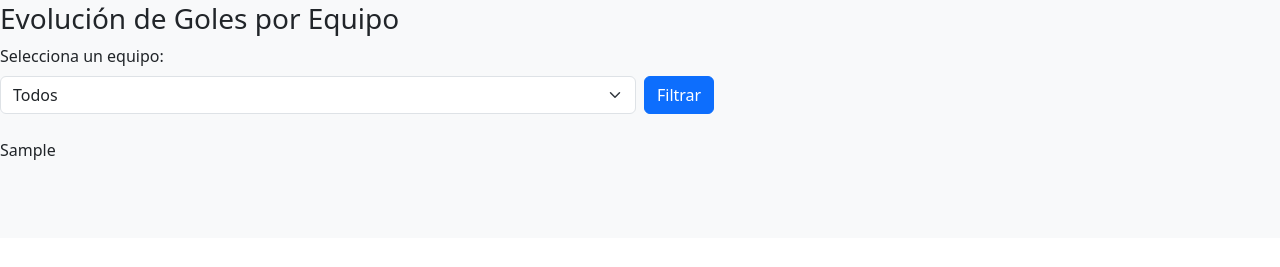
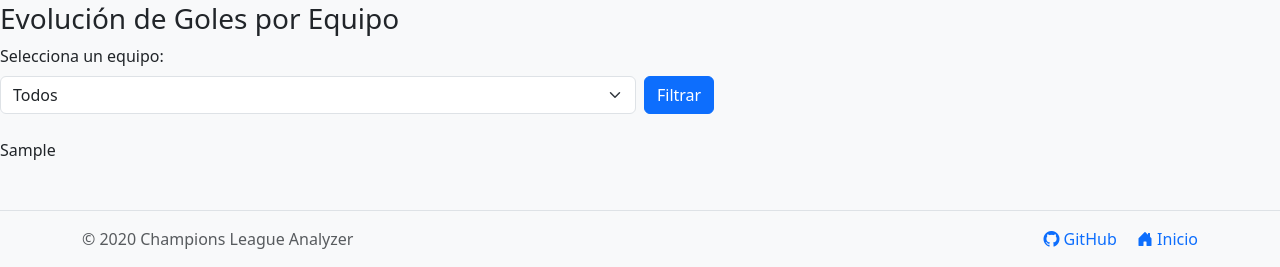
Before and after one commit to cristianriveraxd/Analisis-Predictivo-de-Resultados, a Flask app: template templates/dashboard.html in a window 1280 px wide. Shown: the part 562-829 px from the top of the page. Before the commit the page ends 722 px from the top, so only its background shows below. Run offline with Flask 3, Linux system fonts and the light colour scheme; the template is opened without the code that fills it: most values are stand-ins (such as "Sample title", 1, 10 or a date in 2020).

Commit message:
footer
dasboard

```diff
--- a/templates/dashboard.html
+++ b/templates/dashboard.html
@@ -121,5 +121,29 @@
 </form>
 
 <div>{{ grafico_equipos | safe }}</div>
+ <!-- Footer -->
+    <footer class="bg-light text-center text-lg-start mt-5 border-top">
+      <div class="container py-3">
+        <div class="row align-items-center">
+          <div class="col-md-6 text-md-start text-center mb-2 mb-md-0">
+            <span class="text-muted"
+              >© {{ current_year }} Champions League Analyzer</span
+            >
+          </div>
+          <div class="col-md-6 text-md-end text-center">
+            <a
+              href="https://github.com/cristianriveraxd/Analisis-Predictivo-de-Resultados"
+              class="text-decoration-none me-3"
+              target="_blank"
+            >
+              <i class="bi bi-github"></i> GitHub
+            </a>
+            <a href="/" class="text-decoration-none">
+              <i class="bi bi-house-door-fill"></i> Inicio
+            </a>
+          </div>
+        </div>
+      </div>
+    </footer>
 </body>
 </html>
```
Also changed, not shown: static/grafo.png.
